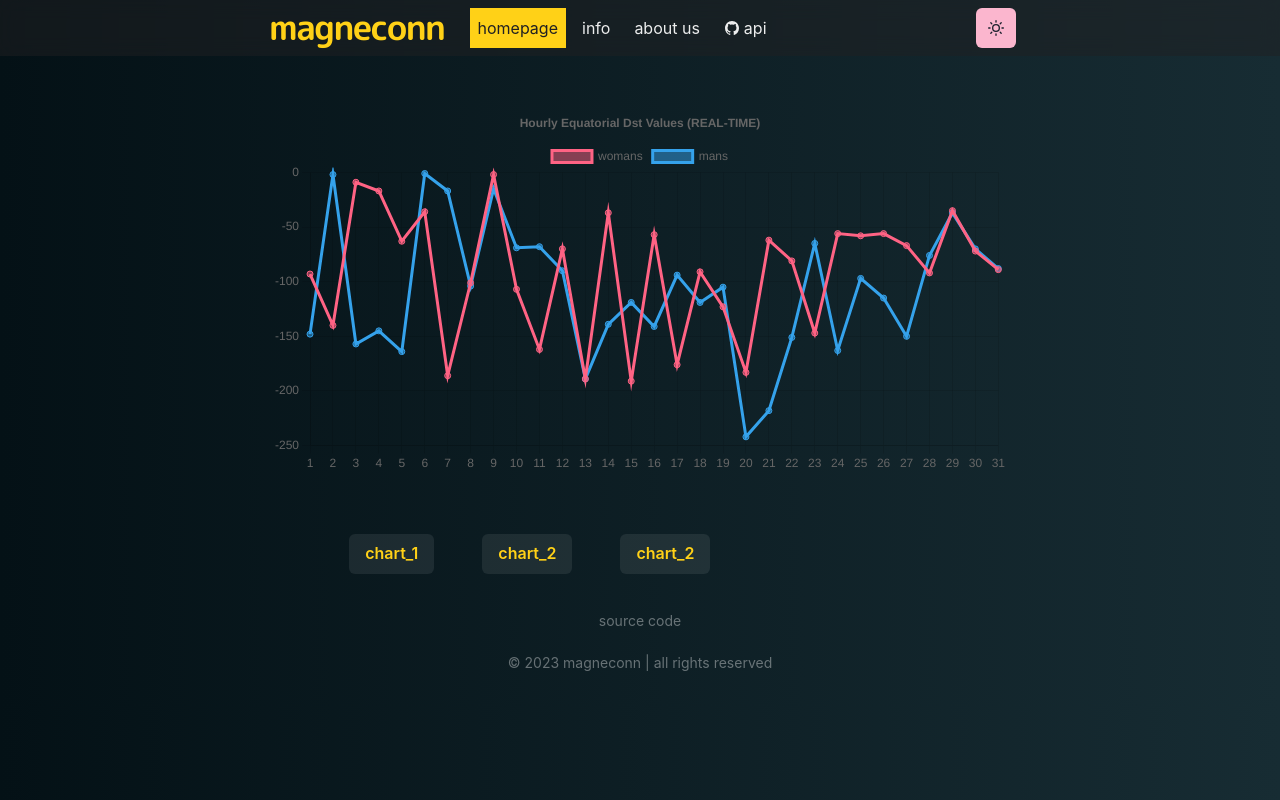
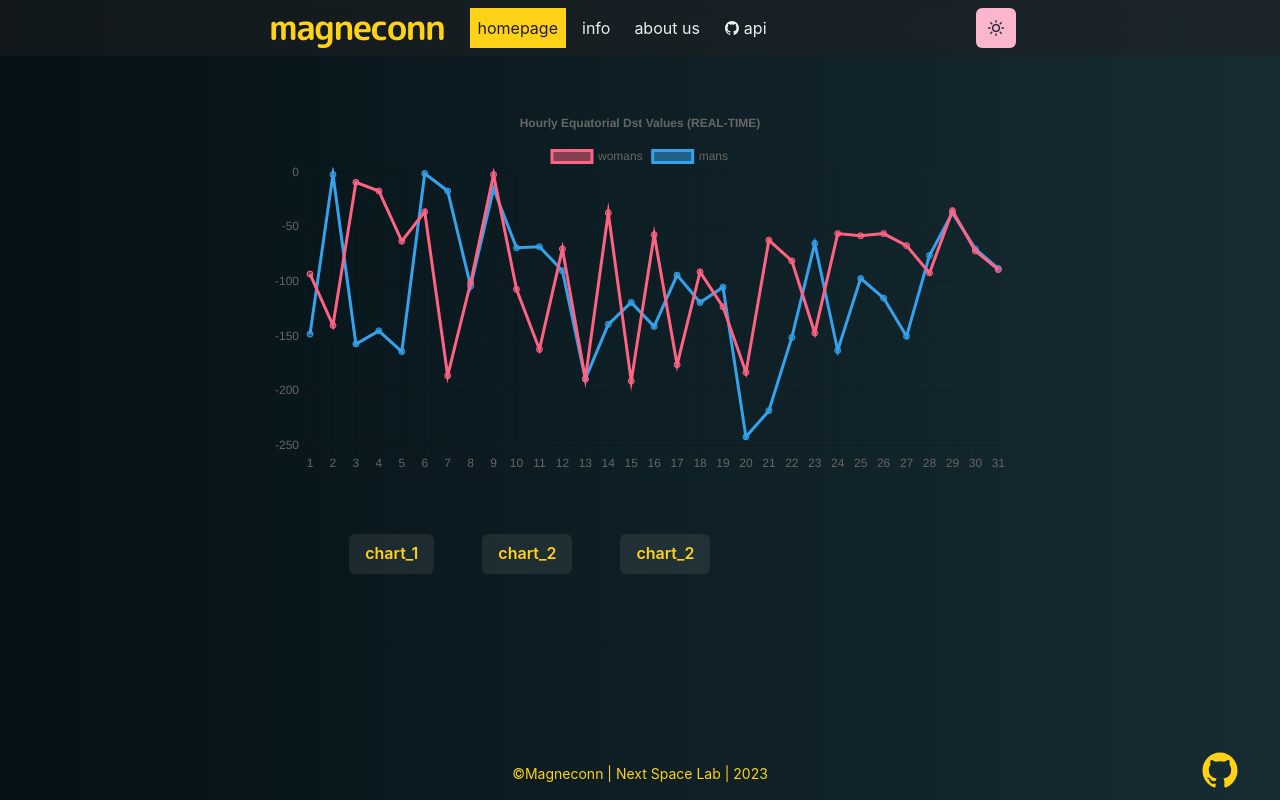
Before and after one commit to plastiey/astrodata-api-client, a Next.js app: page / in a window 1280 px wide. Built offline with nearby package versions, Linux system fonts and the light colour scheme.

Commit message:
chore(components/footer.js): add github logo

```diff
--- a/components/footer.js
+++ b/components/footer.js
@@ -1,16 +1,37 @@
-import { Box } from "@chakra-ui/react";
+import { Box, Link, Button } from "@chakra-ui/react";
+import { IoLogoGithub } from "react-icons/io5";
 
 const Footer = () => {
   return (
-    <Box align="center" opacity={0.4} fontSize="sm">
-      <a href="https://github.com/kenjitheman/projx.c">
-        <p>
-          source code
-        </p>
-      </a>
-      <br />
-      &copy; {new Date().getFullYear()}{" "}
-      magneconn | all rights reserved
+    <Box
+      display="flex"
+      justifyContent="center"
+      alignItems="center"
+      fontSize="sm"
+      color="_yellow"
+      position="fixed"
+      bottom="0"
+      left="0"
+      right="0"
+      padding="1rem"
+      zIndex="999"
+    >
+      <span>&copy;Magneconn | Next Space Lab | {new Date().getFullYear()}</span>
+      <Link
+        href="https://github.com/kenjitheman/projx.c"
+        target="_blank"
+        position="absolute"
+        bottom="2.5"
+        right="4"
+      >
+        <Button
+          variant="ghost"
+          color="_yellow"
+          fontSize="2.5rem"
+          leftIcon={<IoLogoGithub />}
+        >
+        </Button>
+      </Link>
     </Box>
   );
 };
```
